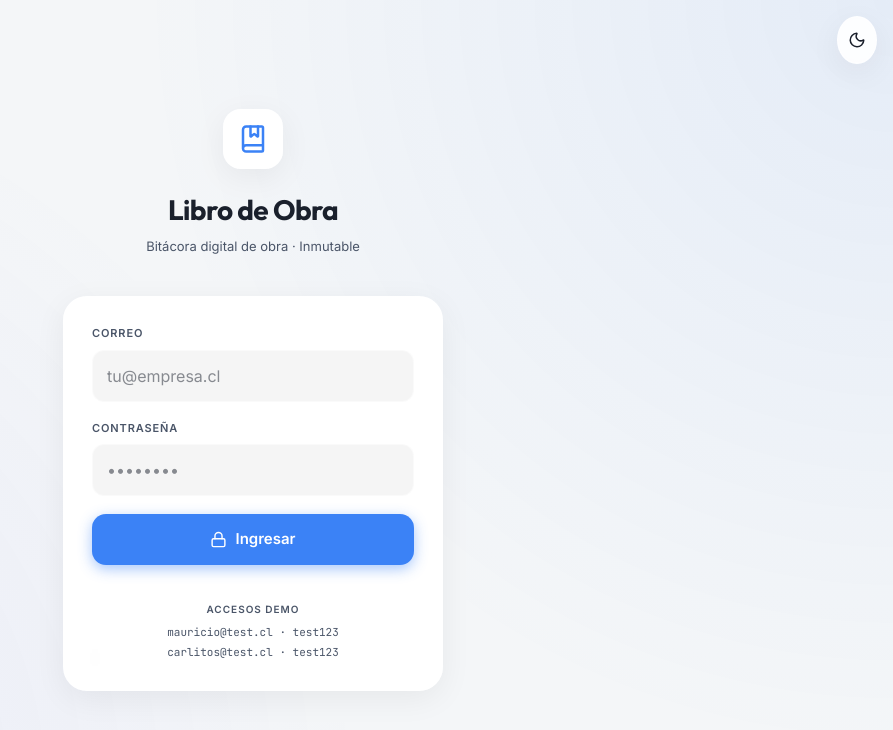
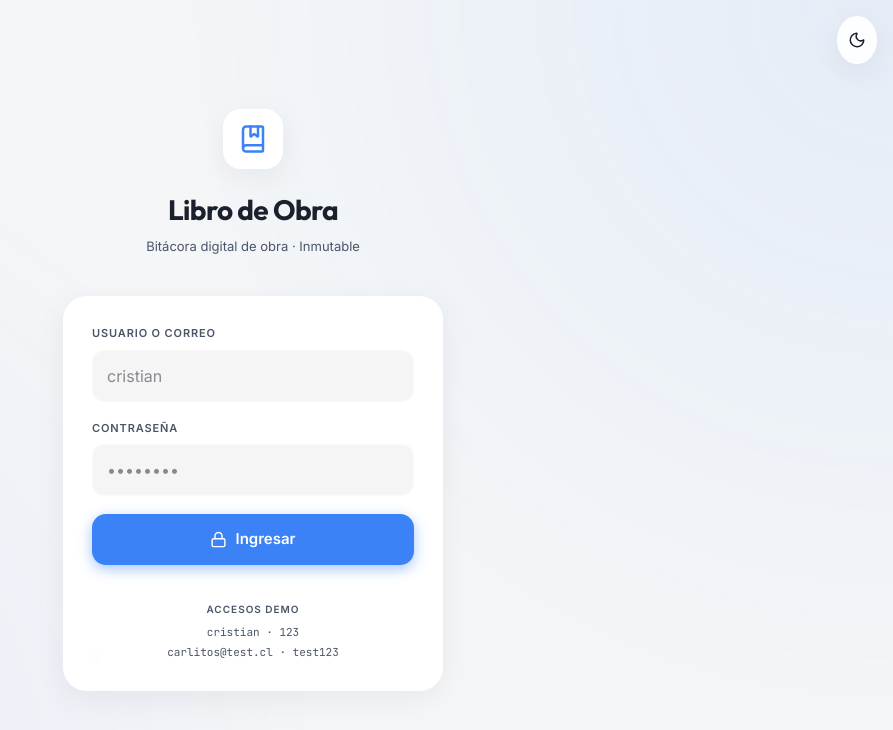
Before and after one commit to mauriciojilabert-svg/libro-de-obra, a React (Vite) app: page / in a window 1280 px wide. Shown: the top 730 px of the page, without its empty margins (387-1280 px from the left). Built offline with nearby package versions, Linux system fonts and the light colour scheme.

Commit message:
update login credentials to cristian

```diff
--- a/src/App.jsx
+++ b/src/App.jsx
@@ -45,7 +45,7 @@ const ROLES = {
 };
 
 const MOCK_CREDENTIALS = {
-  "mauricio@test.cl": { password: "test123", role: "constructor" },
+  "cristian": { password: "123", role: "constructor" },
   "carlitos@test.cl": { password: "test123", role: "ito" },
 };
 
@@ -434,8 +434,8 @@ function LoginScreen({ onLogin, isDark, toggleDark }) {
         </div>
         <div className="glass-panel" style={{ borderRadius: 24, padding: 28 }}>
           <div style={{ marginBottom: 18 }}>
-            <label style={labelStyle}>Correo</label>
-            <input value={email} onChange={(e) => { setEmail(e.target.value); setError(""); }} type="email" inputMode="email" placeholder="tu@empresa.cl" style={{ ...inputStyle, marginBottom: 0 }} />
+            <label style={labelStyle}>Usuario o Correo</label>
+            <input value={email} onChange={(e) => { setEmail(e.target.value); setError(""); }} type="text" autoCapitalize="none" placeholder="cristian" style={{ ...inputStyle, marginBottom: 0 }} />
           </div>
           <div style={{ marginBottom: 18 }}>
             <label style={labelStyle}>Contraseña</label>
@@ -447,7 +447,7 @@ function LoginScreen({ onLogin, isDark, toggleDark }) {
           </button>
           <div style={{ marginTop: 20, paddingTop: 16, borderTop: "1px solid var(--border-glass)", textAlign: "center" }}>
             <p style={{ fontSize: 10, fontWeight: 600, color: "var(--text-muted)", textTransform: "uppercase", letterSpacing: "0.1em", marginBottom: 6 }}>Accesos Demo</p>
-            <p className="font-mono" style={{ fontSize: 11, color: "var(--text-muted)", lineHeight: 1.8 }}>mauricio@test.cl · test123</p>
+            <p className="font-mono" style={{ fontSize: 11, color: "var(--text-muted)", lineHeight: 1.8 }}>cristian · 123</p>
             <p className="font-mono" style={{ fontSize: 11, color: "var(--text-muted)", lineHeight: 1.8 }}>carlitos@test.cl · test123</p>
           </div>
         </div>
```
